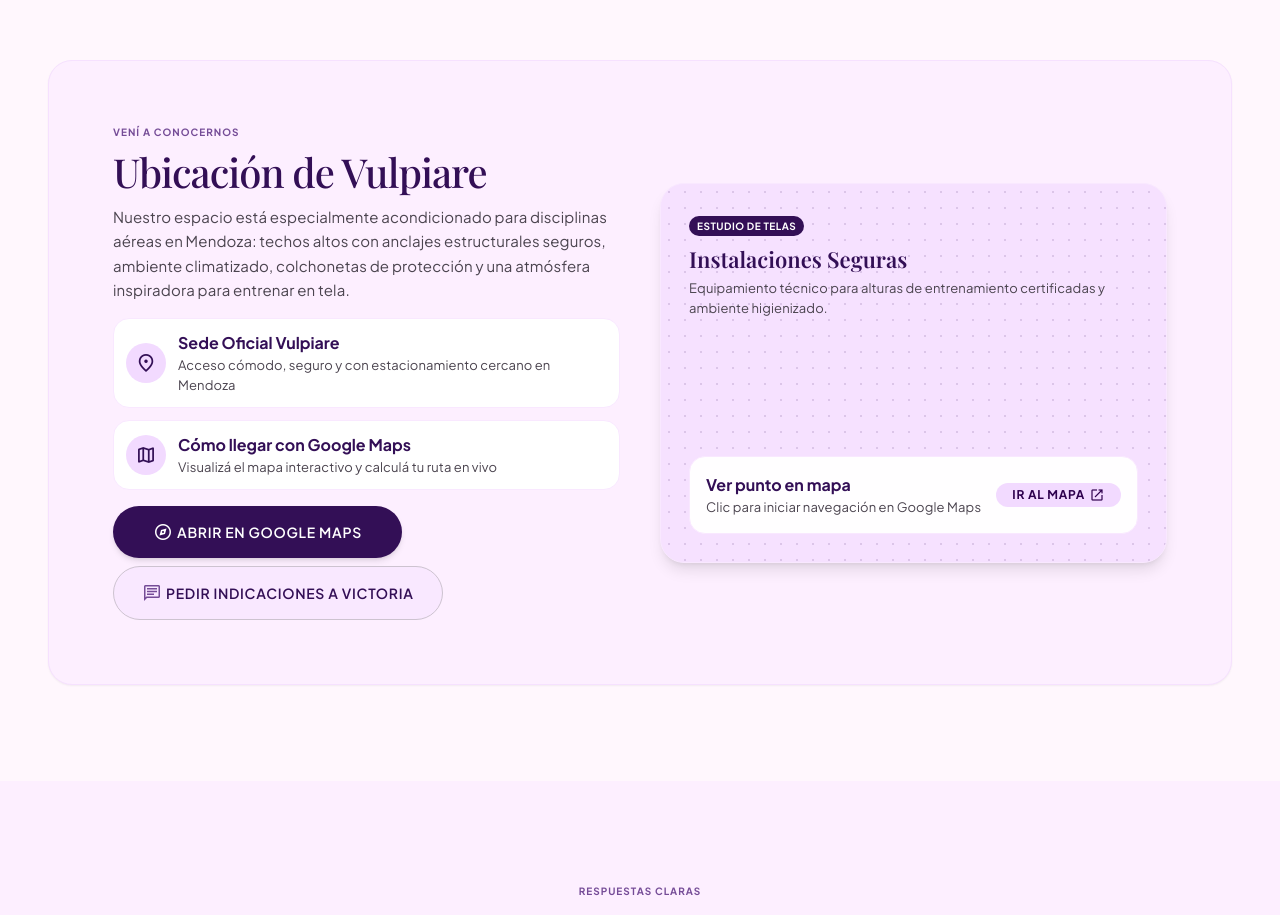
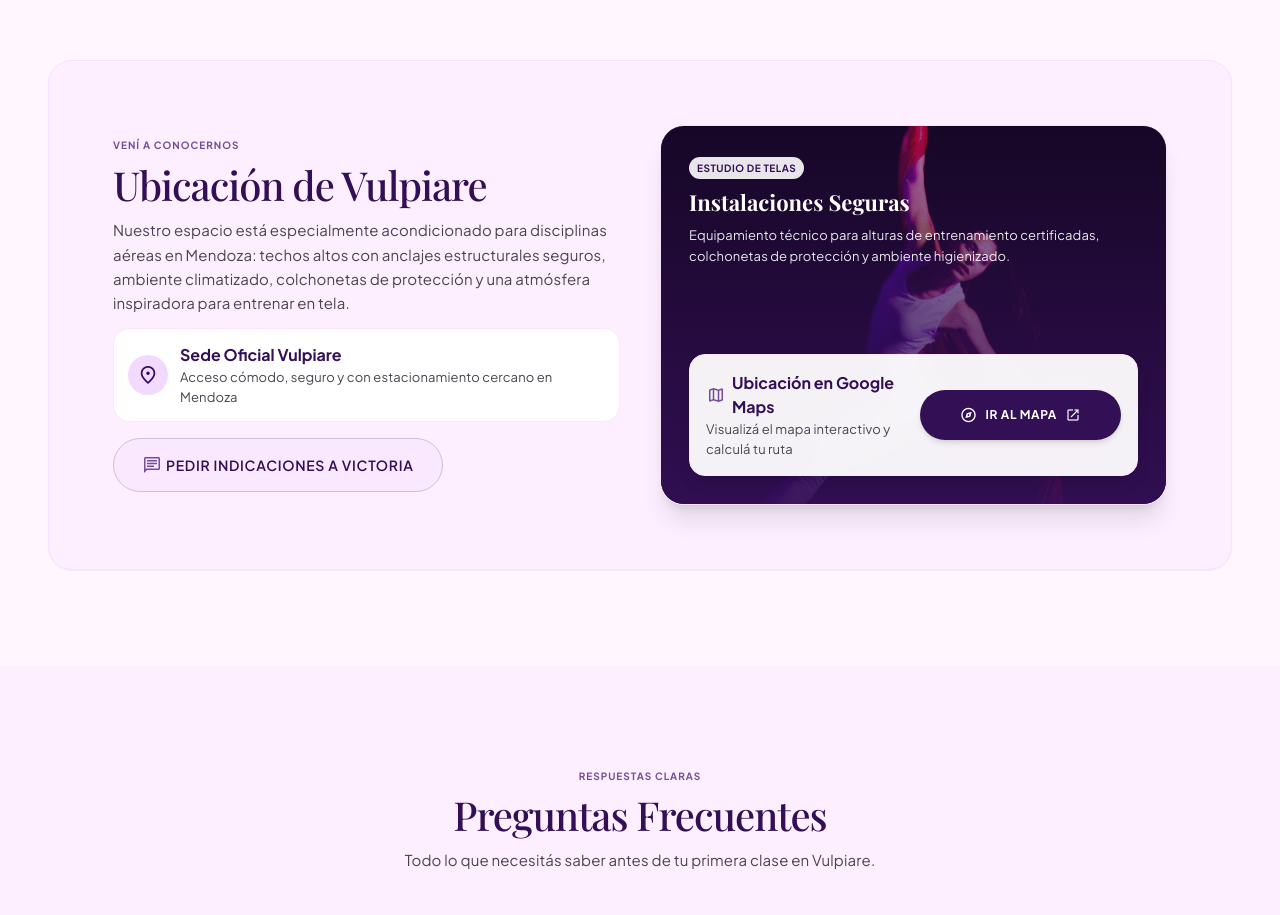
Before and after one commit to victoria-benetto/vulpiare-app, a React (Vite) app in the folder frontend/: page / in a window 1280 px wide. Shown: the part 4900-5815 px from the top of the page. Built offline with nearby package versions, Linux system fonts and the light colour scheme; a web font is replaced by a local one.

Commit message:
feat(location): add background image to Instalaciones Seguras card and simplify to a single map option

```diff
--- a/frontend/src/components/landing/LocationSection.tsx
+++ b/frontend/src/components/landing/LocationSection.tsx
@@ -1,5 +1,6 @@
 import React from 'react';
 import { GOOGLE_MAPS_LOCATION_URL, VULPIARE_PHONE } from '../../constants/config';
+import victoriaStretchImg from '../../assets/images/victoria-stretch.jpg';
 
 export const LocationSection: React.FC = () => {
   return (
@@ -7,6 +8,7 @@ export const LocationSection: React.FC = () => {
       <div className="max-w-7xl mx-auto px-margin">
         <div className="rounded-3xl bg-surface-container-low border border-surface-container-high p-space-xl lg:p-space-2xl shadow-sm">
           <div className="grid grid-cols-1 lg:grid-cols-12 gap-space-xl items-center">
+            {/* Columna Izquierda: Información de la Sede & WhatsApp */}
             <div className="lg:col-span-6 flex flex-col items-start gap-space-sm">
               <span className="font-label-xs text-label-xs uppercase tracking-widest text-secondary font-bold">
                 Vení a conocernos
@@ -18,8 +20,8 @@ export const LocationSection: React.FC = () => {
                 Nuestro espacio está especialmente acondicionado para disciplinas aéreas en Mendoza: techos altos con anclajes estructurales seguros, ambiente climatizado, colchonetas de protección y una atmósfera inspiradora para entrenar en tela.
               </p>
 
-              <div className="mt-space-sm space-y-3 w-full">
-                <div className="flex items-center gap-3 p-3 rounded-2xl bg-surface-container-lowest border border-surface-container">
+              <div className="mt-space-xs space-y-3 w-full">
+                <div className="flex items-center gap-3 p-3.5 rounded-2xl bg-surface-container-lowest border border-surface-container">
                   <div className="w-10 h-10 rounded-full bg-secondary-fixed flex items-center justify-center text-primary flex-shrink-0">
                     <span className="material-symbols-outlined text-[22px]">location_on</span>
                   </div>
@@ -28,28 +30,9 @@ export const LocationSection: React.FC = () => {
                     <p className="font-body-sm text-body-sm text-on-surface-variant">Acceso cómodo, seguro y con estacionamiento cercano en Mendoza</p>
                   </div>
                 </div>
-
-                <div className="flex items-center gap-3 p-3 rounded-2xl bg-surface-container-lowest border border-surface-container">
-                  <div className="w-10 h-10 rounded-full bg-secondary-fixed flex items-center justify-center text-primary flex-shrink-0">
-                    <span className="material-symbols-outlined text-[22px]">map</span>
-                  </div>
-                  <div>
-                    <p className="font-title-md text-title-md text-primary font-bold">Cómo llegar con Google Maps</p>
-                    <p className="font-body-sm text-body-sm text-on-surface-variant">Visualizá el mapa interactivo y calculá tu ruta en vivo</p>
-                  </div>
-                </div>
               </div>
 
-              <div className="pt-space-sm flex flex-wrap items-center gap-space-sm w-full sm:w-auto">
-                <a
-                  className="px-space-xl py-space-md rounded-full bg-primary text-on-primary font-label-lg text-label-lg uppercase tracking-wider shadow-md hover:bg-primary-container transition-all flex items-center justify-center gap-space-xs font-semibold w-full sm:w-auto text-center"
-                  href={GOOGLE_MAPS_LOCATION_URL}
-                  rel="noopener noreferrer"
-                  target="_blank"
-                >
-                  <span className="material-symbols-outlined text-[20px]">explore</span>
-                  <span>Abrir en Google Maps</span>
-                </a>
+              <div className="pt-space-sm flex flex-wrap items-center gap-space-sm w-full">
                 <a
                   className="px-space-lg py-space-md rounded-full bg-surface-container text-primary font-label-lg text-label-lg uppercase tracking-wider hover:bg-surface-container-high transition-all flex items-center justify-center gap-space-xs border border-outline-variant w-full sm:w-auto text-center"
                   href={`https://wa.me/${VULPIARE_PHONE}?text=Hola%20Victoria,%20quisiera%20consultar%20c%C3%B3mo%20llegar%20al%20estudio`}
@@ -62,33 +45,54 @@ export const LocationSection: React.FC = () => {
               </div>
             </div>
 
+            {/* Columna Derecha: Tarjeta Instalaciones Seguras con Imagen de Fondo y opción única de Mapa */}
             <div className="lg:col-span-6 relative mt-6 lg:mt-0">
-              <div className="relative w-full aspect-[4/3] rounded-3xl overflow-hidden shadow-lg border border-surface-container bg-surface-container-high flex flex-col justify-between p-space-lg">
-                <div className="relative z-10">
-                  <span className="px-space-sm py-1 rounded-full bg-primary text-on-primary font-label-xs text-label-xs uppercase font-bold tracking-wider">
+              <div className="relative w-full aspect-[4/3] rounded-3xl overflow-hidden shadow-xl border border-surface-container-high flex flex-col justify-between p-space-lg group">
+                {/* Imagen de fondo */}
+                <img
+                  alt="Instalaciones Seguras Vulpiare"
+                  className="absolute inset-0 w-full h-full object-cover object-center group-hover:scale-105 transition-transform duration-700"
+                  src={victoriaStretchImg}
+                />
+
+                {/* Degradado oscuro para lectura del texto */}
+                <div className="absolute inset-0 bg-gradient-to-t from-primary/95 via-primary/70 to-primary/45" />
+
+                {/* Encabezado e Info */}
+                <div className="relative z-10 space-y-2">
+                  <span className="px-space-sm py-1 rounded-full bg-surface-container-lowest/90 backdrop-blur-md text-primary font-label-xs text-label-xs uppercase font-bold tracking-wider inline-block">
                     Estudio de Telas
                   </span>
-                  <h3 className="font-headline-sm text-headline-sm text-primary mt-2">Instalaciones Seguras</h3>
-                  <p className="font-body-sm text-body-sm text-on-surface-variant mt-1">
-                    Equipamiento técnico para alturas de entrenamiento certificadas y ambiente higienizado.
+                  <h3 className="font-headline-sm text-headline-sm text-on-primary font-bold">
+                    Instalaciones Seguras
+                  </h3>
+                  <p className="font-body-sm text-body-sm text-on-primary/90 leading-relaxed max-w-md">
+                    Equipamiento técnico para alturas de entrenamiento certificadas, colchonetas de protección y ambiente higienizado.
                   </p>
                 </div>
-                <div className="p-space-md rounded-2xl bg-surface-container-lowest/95 backdrop-blur-sm border border-surface-container z-10 flex items-center justify-between">
+
+                {/* Única Opción de Ir al Mapa */}
+                <div className="relative z-10 p-space-md rounded-2xl bg-surface-container-lowest/95 backdrop-blur-md border border-surface-container shadow-lg flex flex-col sm:flex-row items-start sm:items-center justify-between gap-3">
                   <div>
-                    <p className="font-title-md text-title-md text-primary font-bold">Ver punto en mapa</p>
-                    <p className="font-body-sm text-body-sm text-on-surface-variant">Clic para iniciar navegación en Google Maps</p>
+                    <p className="font-title-md text-title-md text-primary font-bold flex items-center gap-1.5">
+                      <span className="material-symbols-outlined text-secondary text-[20px]">map</span>
+                      <span>Ubicación en Google Maps</span>
+                    </p>
+                    <p className="font-body-sm text-body-sm text-on-surface-variant">
+                      Visualizá el mapa interactivo y calculá tu ruta
+                    </p>
                   </div>
                   <a
-                    className="px-space-md py-space-xs rounded-full bg-secondary-fixed text-on-secondary-fixed font-label-md text-label-md uppercase font-bold hover:bg-secondary-container transition-all flex items-center gap-1"
+                    className="px-space-xl py-space-md rounded-full bg-primary text-on-primary font-label-md text-label-md uppercase tracking-wider font-bold shadow-md hover:bg-primary-container transition-all flex items-center justify-center gap-2 w-full sm:w-auto flex-shrink-0"
                     href={GOOGLE_MAPS_LOCATION_URL}
                     rel="noopener noreferrer"
                     target="_blank"
                   >
+                    <span className="material-symbols-outlined text-[18px]">explore</span>
                     <span>Ir al Mapa</span>
                     <span className="material-symbols-outlined text-[16px]">open_in_new</span>
                   </a>
                 </div>
-                <div className="absolute inset-0 opacity-15 bg-[radial-gradient(#4a286d_1px,transparent_1px)] [background-size:16px_16px]" />
               </div>
             </div>
           </div>
```
